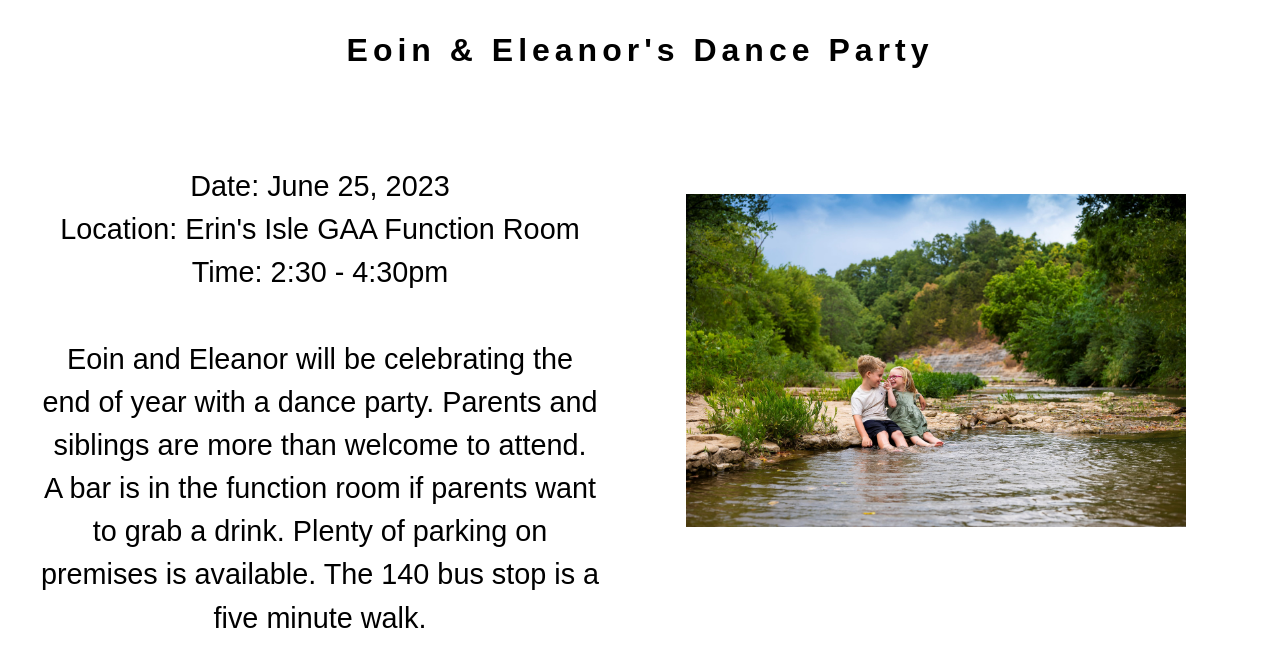
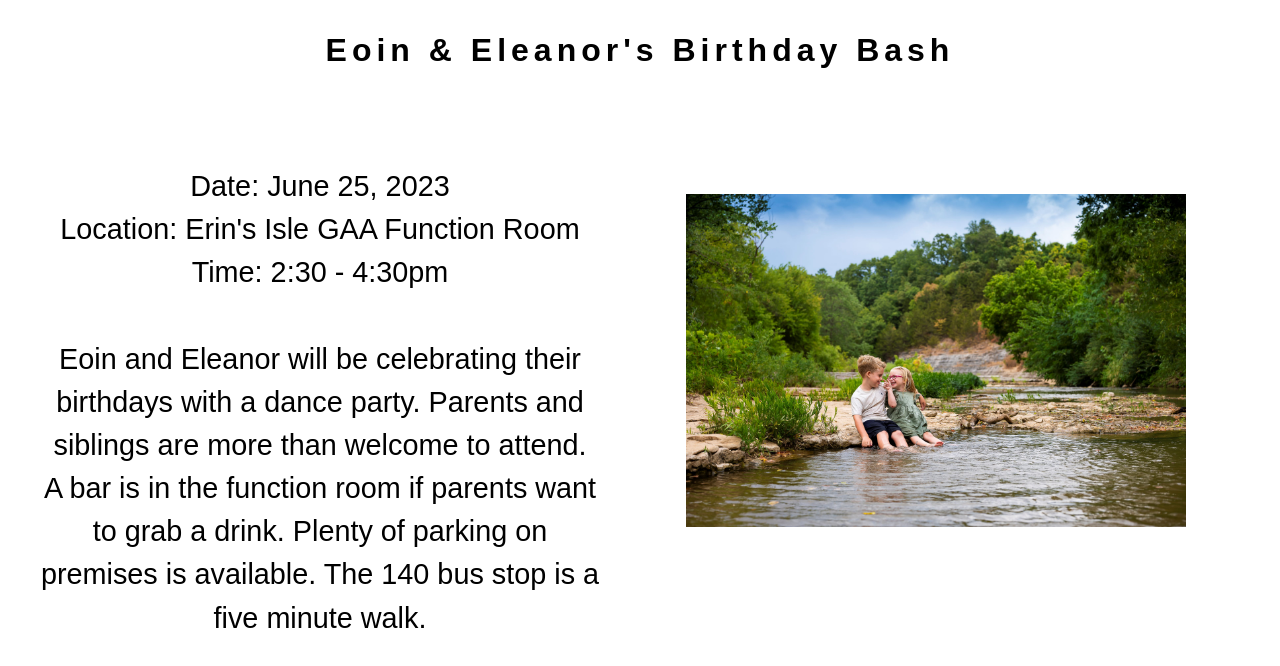
Before and after one commit to CRC26/BirthdayBash, a Svelte app: page / in a window 1280 px wide. Shown: the top 666 px of the page. Built offline with nearby package versions, Linux system fonts and the light colour scheme.

Commit message:
no message

```diff
--- a/src/App.svelte
+++ b/src/App.svelte
@@ -3,7 +3,7 @@
 
 
   <div class="title is-size-5-mobile has-text-centered">
-       Eoin & Eleanor's Dance Party
+       Eoin & Eleanor's Birthday Bash
   </div>
   <div class="columns is-full-mobile">
       <div class="column is-size-6-mobile is-half is-full-mobile has-text-centered">
@@ -13,7 +13,7 @@
           <li>Time: 2:30 - 4:30pm </li>
         </ul>
         <br>
-        <p>Eoin and Eleanor will be celebrating the end of year with a dance party.
+        <p>Eoin and Eleanor will be celebrating their birthdays with a dance party.
            Parents and siblings are more than welcome to attend.
            A bar is in the function room if parents want to grab a drink.
            Plenty of parking on premises is available.
```
